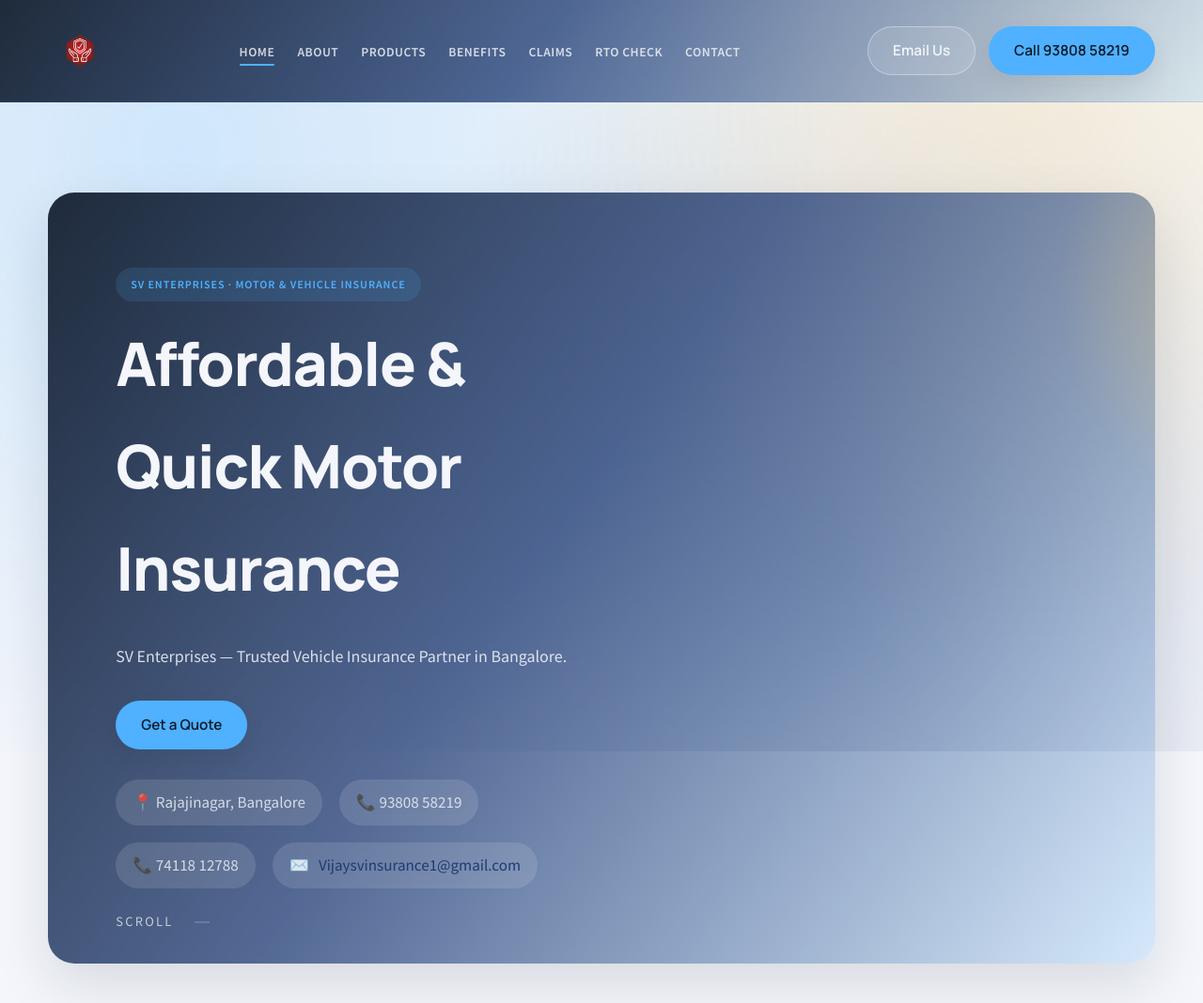
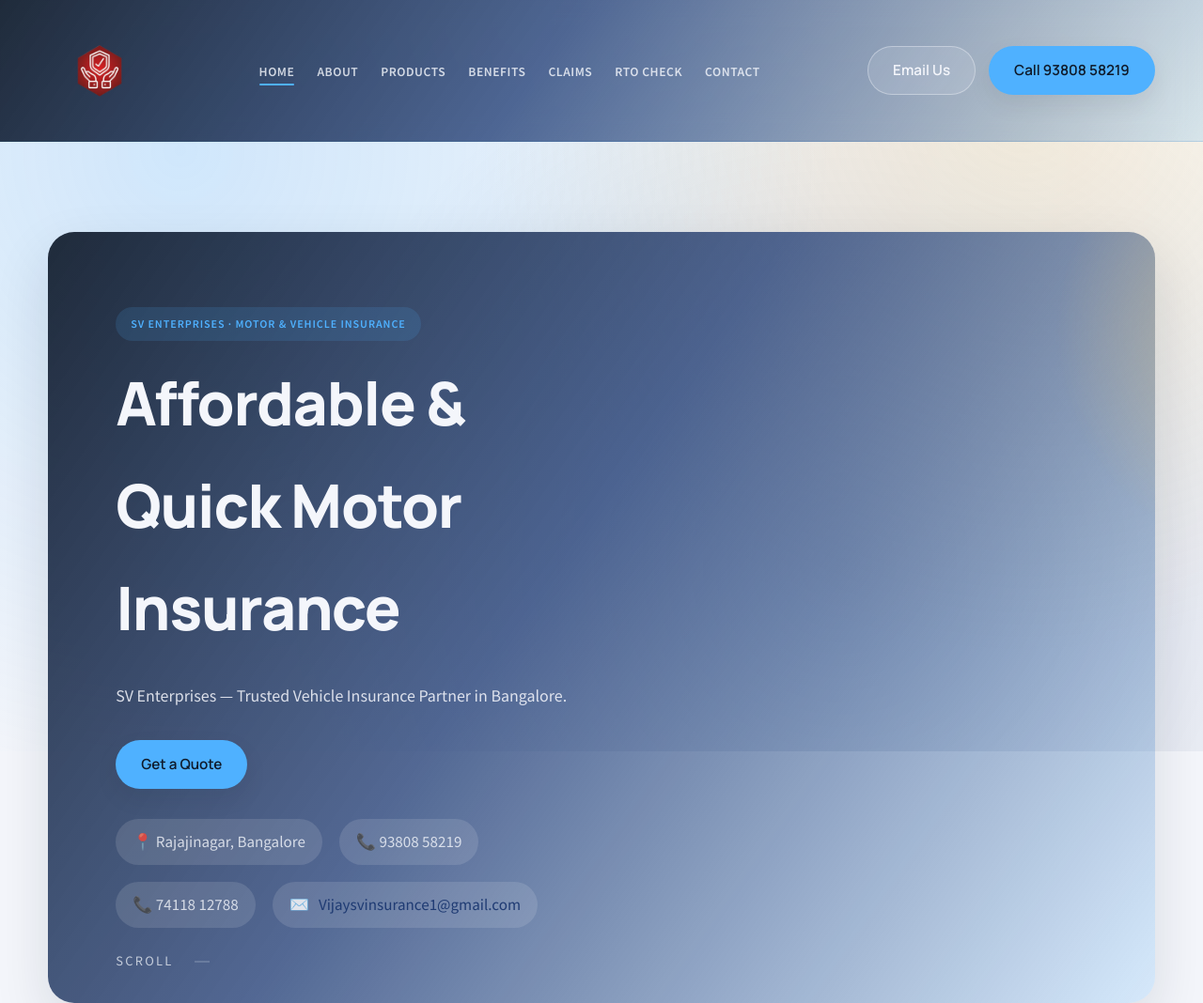
Before and after one commit to codejunkie-droid/sv-enter, a website with bundled scripts: page index.html in a window 1280 px wide. Shown: the top 1068 px of the page at 94% size. Built offline with nearby package versions, Linux system fonts and the light colour scheme; files whose address does not match are found by name.

Commit message:
Update sv-custom.css

```diff
--- a/css/sv-custom.css
+++ b/css/sv-custom.css
@@ -172,7 +172,7 @@
 }
 
 .sv-logo img {
-  height: 68px;
+  height: 110px;
   width: auto;
   display: block;
 }
```
